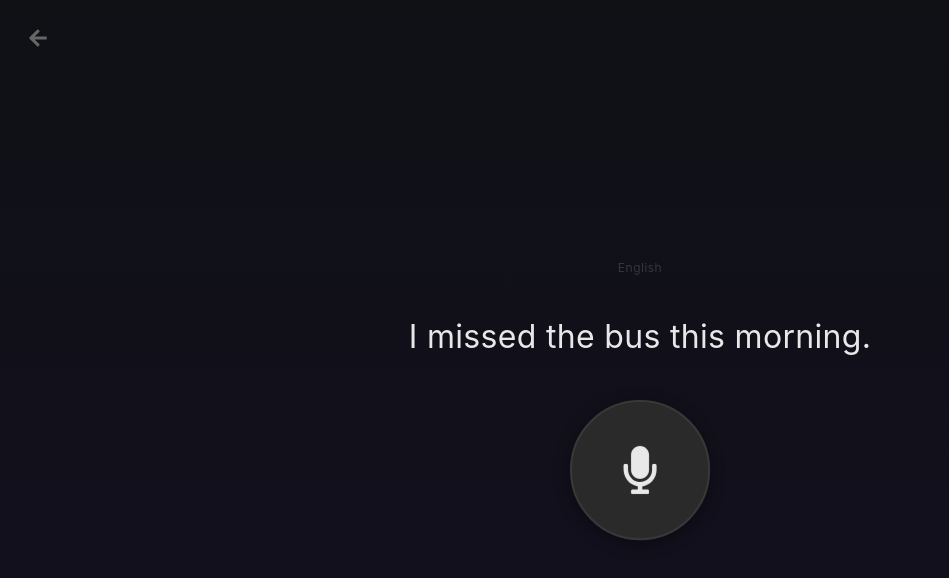
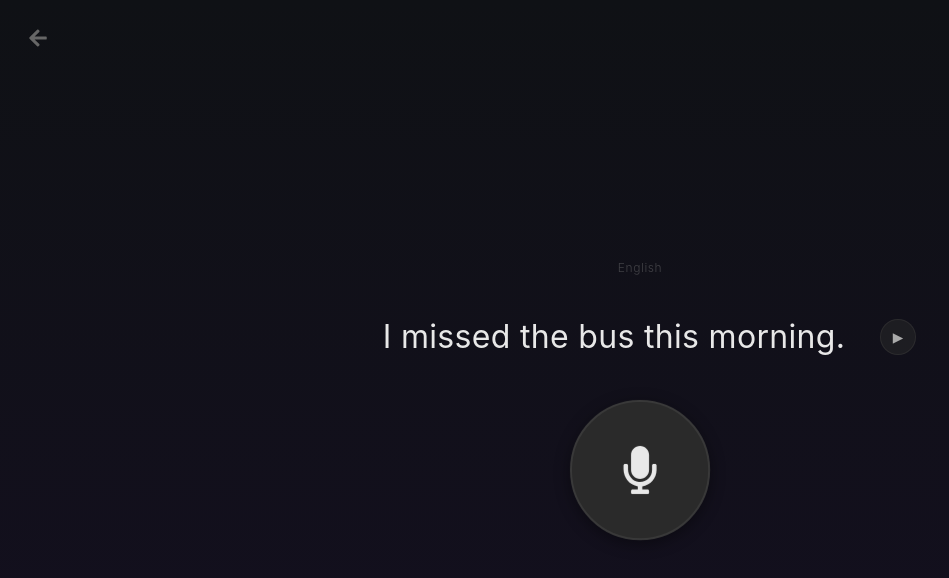
Before and after one commit to WolveKiller1/Navo, a React (Vite) app: page /loop in a window 1280 px wide. Shown: the top 578 px of the page, without its empty margins (0-949 px from the left). Built offline with nearby package versions, Linux system fonts and the light colour scheme.

Commit message:
Practice Loop On Verge

```diff
--- a/src/components/ImitationLoop.jsx
+++ b/src/components/ImitationLoop.jsx
@@ -4,7 +4,7 @@ import SpeechRecognition, { useSpeechRecognition } from 'react-speech-recognitio
 import { FaMicrophone } from 'react-icons/fa';
 import { sendMessage, resetConversation } from '../services/conversation';
 import { applyMoveEngine } from '../services/moveEngine';
-import { initializeTTS } from '../services/tts';
+import { initializeTTS, speak } from '../services/tts';
 import { IMITATION_UNITS_EN, IMITATION_UNITS_PT } from '../data/units';
 import { getUserPreferences } from '../services/storage';
 import HomeArrow from './HomeArrow';
@@ -269,6 +269,11 @@ function ImitationLoop() {
     });
   };
 
+  // Handle target sentence audio playback
+  const handlePlayTarget = () => {
+    speak(currentUnit.text);
+  };
+
   // Get language display
   const getLanguageDisplay = () => {
     if (activeLanguage === 'pt') {
@@ -296,7 +301,8 @@ function ImitationLoop() {
           {getLanguageDisplay()}
         </div>
 
-        {/* Target Sentence (clickable for meaning, words clickable for pronunciation) */}
+        {/* Target Sentence with audio playback */}
+        <div className="target-container">
           <div
             className={`sentence-display ${hasSupportContent ? 'has-support' : ''}`}
             onClick={toggleSentenceMeaning}
@@ -314,6 +320,10 @@ function ImitationLoop() {
             ) : (
               currentUnit.text
             )}
+          </div>
+          <button className="play-target-button" onClick={handlePlayTarget} title="Play target">
+            ▶
+          </button>
         </div>
 
         {/* Sentence Meaning (revealed on click) */}
@@ -343,13 +353,17 @@ function ImitationLoop() {
           </button>
         </div>
 
-        {/* Heard Utterance (with label and optional settle animation) */}
-        {userTranscript && (
+        {/* Live/Heard Transcript (shows while speaking OR after attempt) */}
+        {(isListening && transcript.trim()) || userTranscript ? (
           <div className="heard-section">
-            <span className="heard-label">heard</span>
-            <div className={`heard-text ${justAligned ? 'settled' : ''}`}>{userTranscript}</div>
+            <span className="heard-label">
+              {isListening ? 'speaking' : 'heard'}
+            </span>
+            <div className={`heard-text ${isListening ? 'live' : ''} ${justAligned ? 'settled' : ''}`}>
+              {isListening ? transcript : userTranscript}
             </div>
-        )}
+          </div>
+        ) : null}
 
         {/* System Response (only when not aligned) */}
         {systemResponse && systemResponse.trim() && (
--- a/src/styles/ImitationLoop.css
+++ b/src/styles/ImitationLoop.css
@@ -32,6 +32,15 @@
   text-align: center;
 }
 
+/* Target Container - groups sentence + audio button */
+.target-container {
+  display: flex;
+  align-items: center;
+  justify-content: center;
+  gap: 16px;
+  width: 100%;
+}
+
 /* Sentence Display - Dominant, with support */
 .sentence-display {
   font-size: 2rem;
@@ -40,6 +49,34 @@
   line-height: 1.4;
   color: #e8e8e8;
   letter-spacing: 0.01em;
+  flex: 1;
+}
+
+/* Play Target Button - Minimal audio playback */
+.play-target-button {
+  width: 36px;
+  height: 36px;
+  border-radius: 50%;
+  background: rgba(42, 42, 42, 0.5);
+  border: 1px solid rgba(58, 58, 58, 0.5);
+  color: #aaa;
+  font-size: 0.85rem;
+  cursor: pointer;
+  display: flex;
+  align-items: center;
+  justify-content: center;
+  transition: background 180ms ease, border-color 180ms ease, color 180ms ease;
+  flex-shrink: 0;
+}
+
+.play-target-button:hover {
+  background: rgba(42, 42, 42, 0.8);
+  border-color: rgba(58, 58, 58, 0.8);
+  color: #e8e8e8;
+}
+
+.play-target-button:active {
+  transform: scale(0.95);
 }
 
 .sentence-display.has-support {
@@ -192,26 +229,22 @@
   line-height: 1.5;
   text-align: center;
   color: #aaa;
-  opacity: 0.7;
+  opacity: 0.55;
   padding: 0.75rem 1rem;
-  transition: opacity 180ms ease, transform 180ms ease;
+  font-style: italic;
+  transition: opacity 250ms ease, font-style 250ms ease;
 }
 
-/* Settled animation - subtle alignment signal */
-.heard-text.settled {
-  animation: settle 180ms ease-out;
+/* Live transcript state - slightly more visible while speaking */
+.heard-text.live {
+  opacity: 0.65;
+  font-style: italic;
 }
 
-@keyframes settle {
-  0% {
-    opacity: 0.7;
-  }
-  50% {
-    opacity: 0.95;
-  }
-  100% {
-    opacity: 0.7;
-  }
+/* Settled state - locks in with normal styling and higher opacity */
+.heard-text.settled {
+  opacity: 0.9;
+  font-style: normal;
 }
 
 /* Response Display - Subtle */
```
Lines whose indentation alone changed are shown as unchanged.
